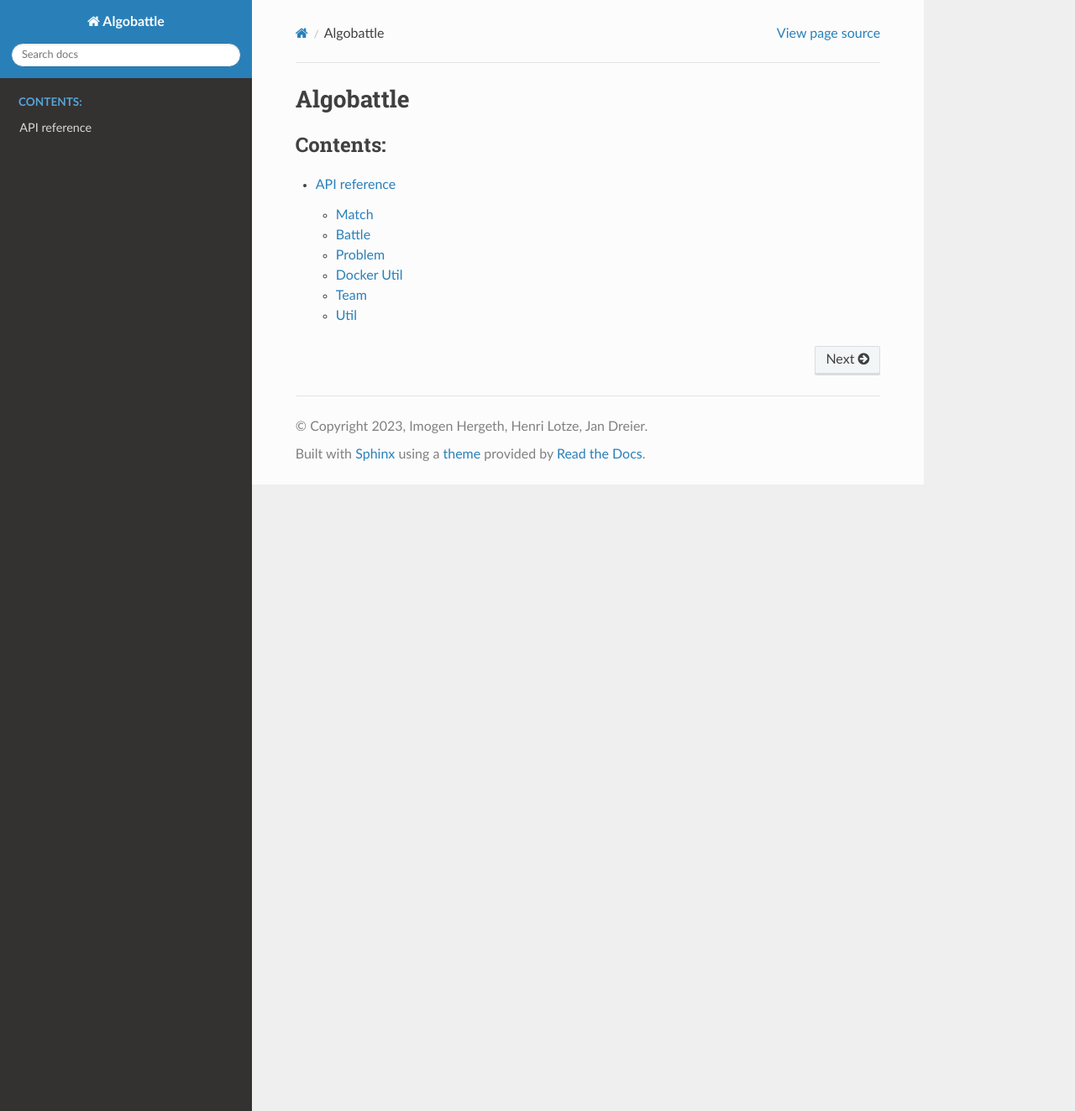
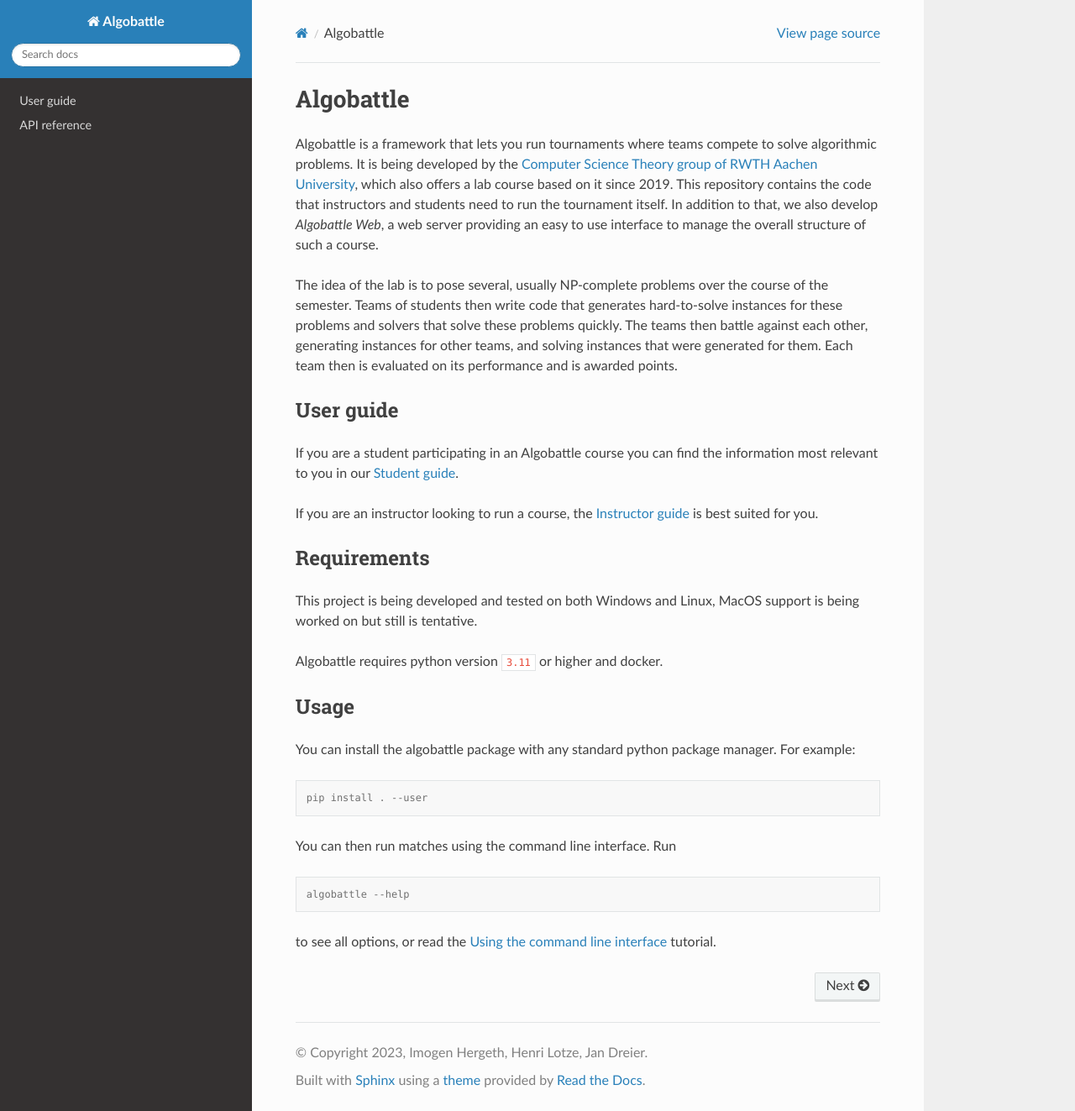
Before and after one commit to Benezivas/algobattle, a Sphinx documentation site: the page built from docs/index.rst, in a window 1280 px wide and 1323 px high. Shown: the whole window at 84% size. Built offline with Sphinx 7.4.7 and the Read the Docs theme 2.0.0, drawn with Linux system fonts in a browser that asks for light colours.

Commit message:
add docs front page

```diff
--- /dev/null
+++ b/docs/guide/cli.rst
@@ -0,0 +1,5 @@
+.. _cli-guide:
+
+################################
+Using the command line interface
+################################
--- /dev/null
+++ b/docs/guide/instructor.rst
@@ -0,0 +1,5 @@
+.. _instructor-guide:
+
+################
+Instructor guide
+################
--- a/docs/index.rst
+++ b/docs/index.rst
@@ -1,9 +1,53 @@
-
+##########
 Algobattle
-==========
+##########
 
 .. toctree::
-   :maxdepth: 2
-   :caption: Contents:
+   :hidden:
 
+   guide
    api
+
+Algobattle is a framework that lets you run tournaments where teams compete to solve algorithmic problems.
+It is being developed by the `Computer Science Theory group of RWTH Aachen University <https://tcs.rwth-aachen.de/>`_,
+which also offers a lab course based on it since 2019. This repository contains the code that instructors and students
+need to run the tournament itself. In addition to that, we also develop `Algobattle Web`, a web server providing an easy
+to use interface to manage the overall structure of such a course.
+
+The idea of the lab is to pose several, usually NP-complete problems over the course of the semester. Teams of students
+then write code that generates hard-to-solve instances for these problems and solvers that solve these problems quickly.
+The teams then battle against each other, generating instances for other teams, and solving instances that were
+generated for them. Each team then is evaluated on its performance and is awarded points.
+
+
+User guide
+==========
+If you are a student participating in an Algobattle course you can find the information most relevant to you in our
+:ref:`student-guide`.
+
+If you are an instructor looking to run a course, the :ref:`instructor-guide` is best suited for you.
+
+
+Requirements
+============
+This project is being developed and tested on both Windows and Linux, MacOS support is being worked on but still is
+tentative.
+
+Algobattle requires python version ``3.11`` or higher and docker.
+
+
+Usage
+=====
+You can install the algobattle package with any standard python package manager. For example:
+
+.. code-block:: console
+
+   pip install . --user
+
+You can then run matches using the command line interface. Run
+
+.. code-block:: console
+
+   algobattle --help
+
+to see all options, or read the :ref:`cli-guide` tutorial.
```
Also changed, not shown: docs/guide.rst (added, +11 -0 lines), docs/guide/student.rst (added, +10 -0 lines).
